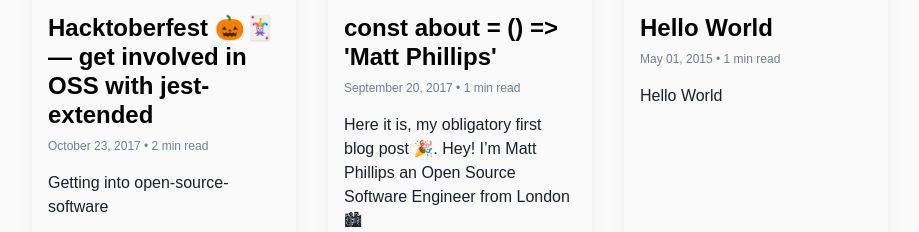
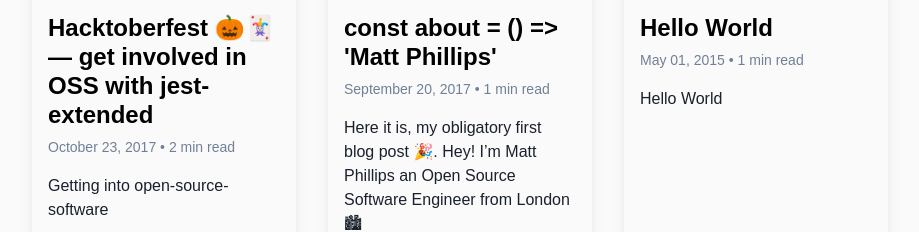
Before and after one commit to mattphillips/mattphillips.io, a Gatsby site: page / in a window 1280 px wide. Shown: the part 355-587 px from the top of the page, without its empty margins (180-1099 px from the left). Built offline with nearby package versions, Linux system fonts and the light colour scheme; Gatsby itself is replaced by a stand-in of ours.

Commit message:
Increase font size of post metadata

```diff
--- a/src/components/PostMeta.tsx
+++ b/src/components/PostMeta.tsx
@@ -3,7 +3,7 @@
 type PostMeta = { date: string; timeToRead: number };
 
 export const PostMeta = ({ date, timeToRead }: PostMeta) => (
-  <small className="text-xs text-gray-600 block">
+  <small className="text-sm text-gray-600 block">
     {date} • {timeToRead} min read
   </small>
 );
```
